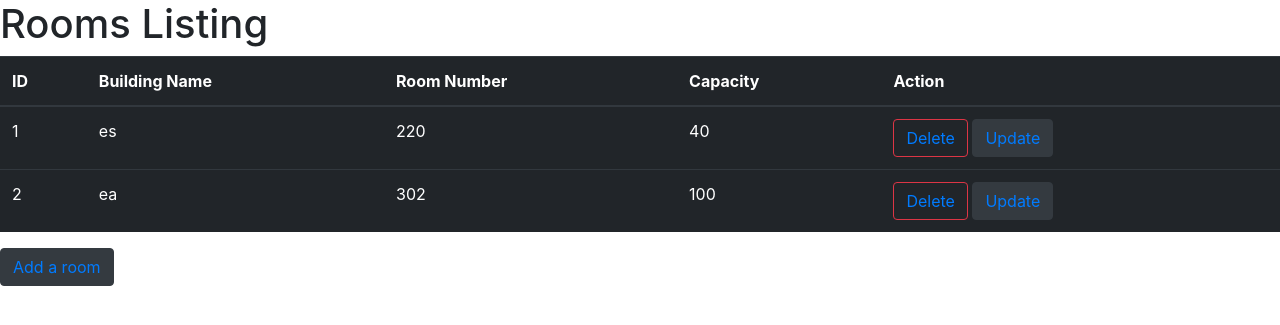
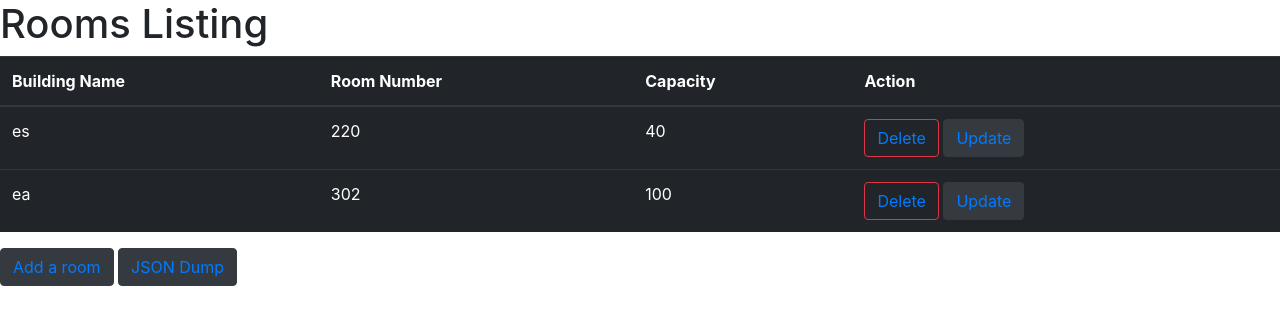
Before and after one commit to ahmed217/EECE4081_Rooms, a Flask app: page / in a window 1280 px wide. Shown: the top 325 px of the page. Run offline with Flask 2, Linux system fonts and the light colour scheme; data comes from the database, SQL or seed files in the repository; both versions use the stored data as it was after the commit; some libraries are stand-ins or nearby versions.

Commit message:
JSON Dump

```diff
--- a/app.py
+++ b/app.py
@@ -4,6 +4,7 @@ from flask import render_template       # render html5 templates
 from flask import request               #
 from flask import redirect              #
 from flask_sqlalchemy import SQLAlchemy # create sqlite databases using python3
+from flask.json import jsonify
 
 # create the flask application object
 app = Flask(__name__)
@@ -20,6 +21,13 @@ class Rooms(db.Model):
     number = db.Column(db.Integer, nullable = False)
     capacity = db.Column(db.Integer, nullable = False)
 
+    def serialize(self):
+        return {
+            'id'        :   self.id,
+            'name'      :   self.name,
+            'number'    :   self.number,
+            'capacity'  :   self.capacity
+        }
 #################################################################
 # Create basic CRUD API                                         #
 #                                                               #
@@ -34,6 +42,12 @@ def init_db():
     db.drop_all()
     db.create_all()
     return 'DB initialized'
+
+@app.route('/json_dump')
+def json_dump():
+    all_rooms = Rooms.query.all()
+    json_data = jsonify( json_list = [i.serialize() for i in all_rooms] )
+    return json_data
 
 @app.route('/create', methods=['GET','POST'])
 def create():
@@ -51,9 +65,6 @@ def create():
 @app.route('/')
 def read():
     all_rooms = Rooms.query.all()
-
-
-
     return render_template("read.html", all_rooms = all_rooms, title = "Rooms Listing")
 
 @app.route('/update/<room_id>', methods = ['GET', 'POST'])
--- a/templates/create.html
+++ b/templates/create.html
@@ -24,7 +24,6 @@
 	<table class="table table-borderless table-dark">
 	<thead class = "thead-light">
 		<tr>
-			<th scope="col">ID</th>
 			<th scope="col">Building Name</th>
 			<th scope="col">Room Number</th>
 			<th scope="col">Capacity</th>
@@ -33,7 +32,6 @@
 	<tbody>
 		{% for room in all_rooms %}
 		<tr>
-			<td>{{ room.id }}</td>
 			<td>{{ room.name }}</td>
 			<td>{{ room.number }}</td>
 			<td>{{ room.capacity }}</td>
--- a/templates/read.html
+++ b/templates/read.html
@@ -17,7 +17,6 @@
 	<table class= "table table-dark">
 	<thead>
 		<tr>
-		<th scope="col">ID</th>
 		<th scope="col">Building Name</th>
 		<th scope="col">Room Number</th>
 		<th scope="col">Capacity</th>
@@ -27,7 +26,6 @@
     <tbody>
 		{% for room in all_rooms %}
 		<tr>
-			<td>{{ room.id }}</td>
 			<td>{{ room.name }}</td>
 			<td>{{ room.number }}</td>
 			<td>{{ room.capacity }}</td>
@@ -42,7 +40,7 @@
 	</tbody>
 	</table>
 	<button type = "button" class = "btn btn-dark"> <a href="/create">Add a room</a> </button>
-
+	<button type = "button" class = "btn btn-dark"> <a href="/json_dump">JSON Dump</a></button>
 
 	<!-- Optional JavaScript -->
 	<!-- jQuery first, then Popper.js, then Bootstrap JS -->
--- a/templates/update.html
+++ b/templates/update.html
@@ -23,16 +23,14 @@
 	<table class="table table-borderless table-dark">
 	<thead class = "thead-light">
 	    <tr>
-	      <th scope="col">ID</th>
-		  <th scope="col">Name</th>
-		  <th scope="col">Number</th>
+		  <th scope="col">Building Name</th>
+		  <th scope="col">Room Number</th>
 	      <th scope="col">Capacity</th>
 	    </tr>
 	</thead>
 	<tbody>
 	    {% for room in all_rooms %}
 	    <tr>
-			<td>{{ room.id }}</td>
 			<td>{{ room.name }}</td>
 			<td>{{ room.number }}</td>
 			<td>{{ room.capacity }}</td>
```
Also changed, not shown: rooms.db.
